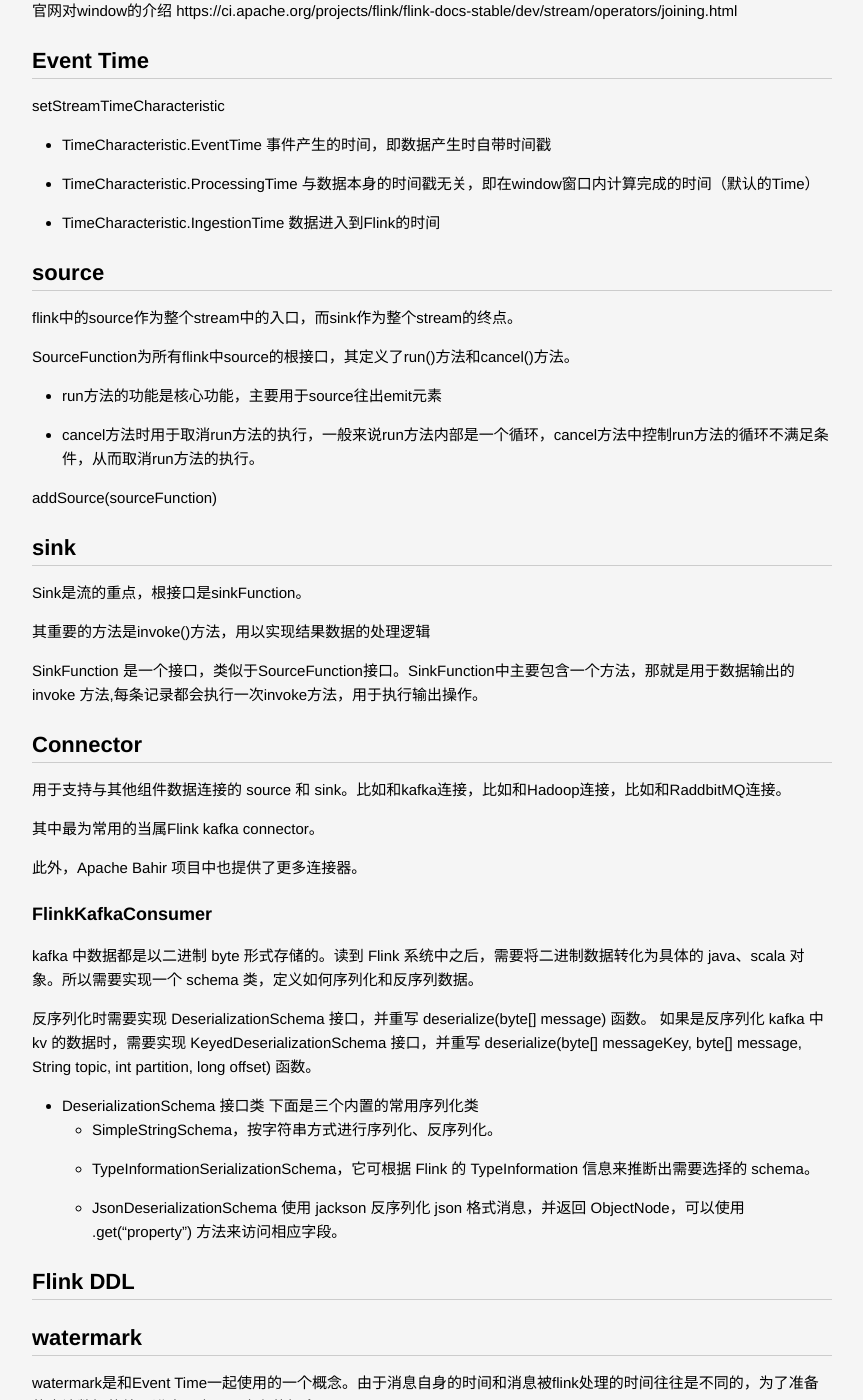
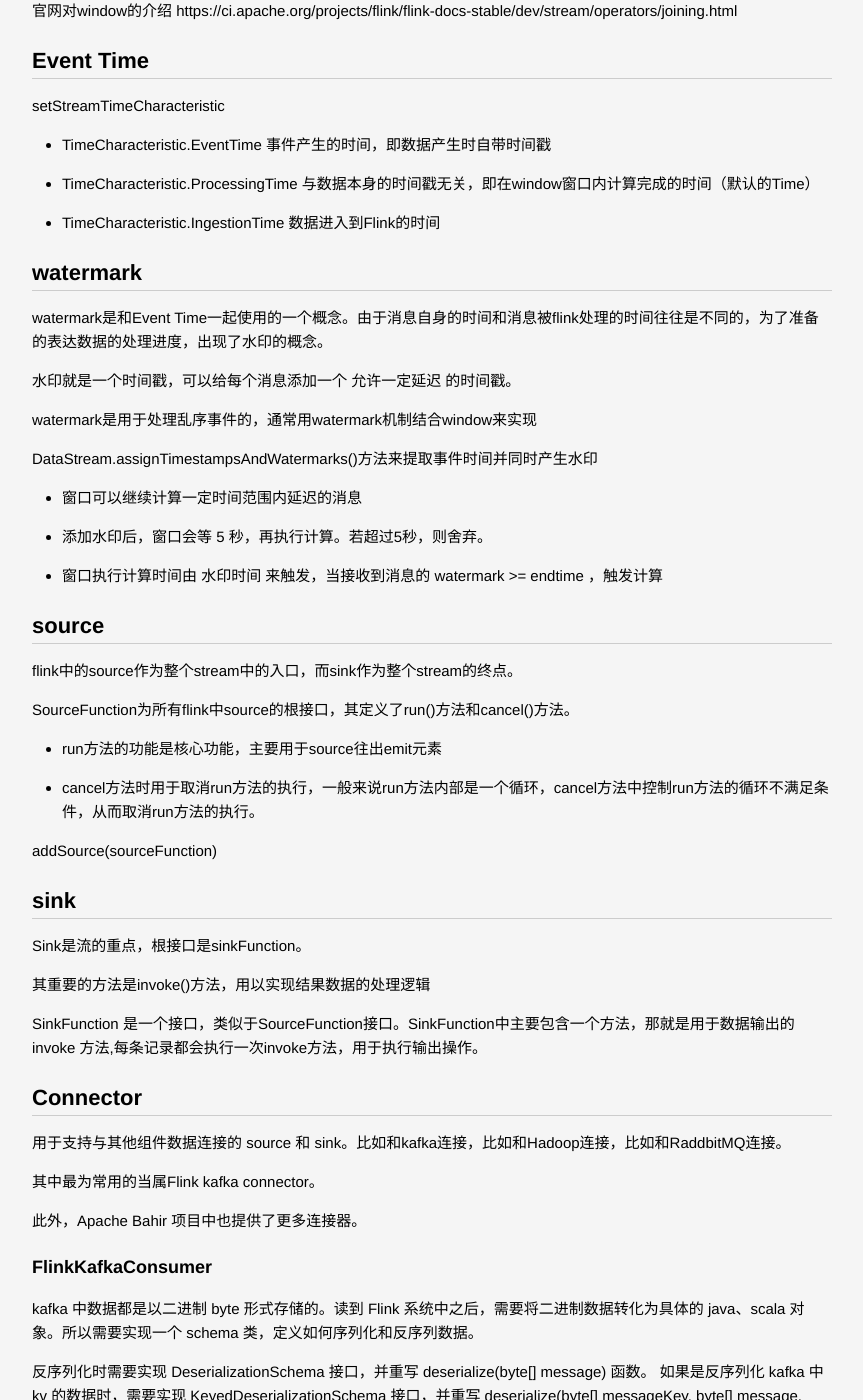
Before and after one commit to lucky521/blog, a Jekyll site: the page built from _posts/framework/2020-03-05-flink.markdown, in a window 1280 px wide and 1400 px high, scrolled down 2886 px. Shown: the whole window, without its empty margins (208-1071 px from the left). Built offline with Jekyll 4.4.1, drawn with Linux system fonts in a browser that asks for light colours; some of the changed text lies outside the part shown.

Commit message:
Update 2020-03-05-flink.markdown

```diff
--- a/_posts/framework/2020-03-05-flink.markdown
+++ b/_posts/framework/2020-03-05-flink.markdown
@@ -101,6 +101,23 @@
 数据进入到Flink的时间
 
 
+## watermark
+
+watermark是和Event Time一起使用的一个概念。由于消息自身的时间和消息被flink处理的时间往往是不同的，为了准备的表达数据的处理进度，出现了水印的概念。
+
+水印就是一个时间戳，可以给每个消息添加一个 允许一定延迟 的时间戳。
+
+watermark是用于处理乱序事件的，通常用watermark机制结合window来实现
+
+DataStream.assignTimestampsAndWatermarks()方法来提取事件时间并同时产生水印
+
+- 窗口可以继续计算一定时间范围内延迟的消息
+- 添加水印后，窗口会等 5 秒，再执行计算。若超过5秒，则舍弃。
+- 窗口执行计算时间由 水印时间 来触发，当接收到消息的 watermark >= endtime ，触发计算
+
+
+
+
 ## source
 
 flink中的source作为整个stream中的入口，而sink作为整个stream的终点。
```
Also changed, not shown: other parts of _posts/framework/2020-03-05-flink.markdown (+0 -15 lines).
